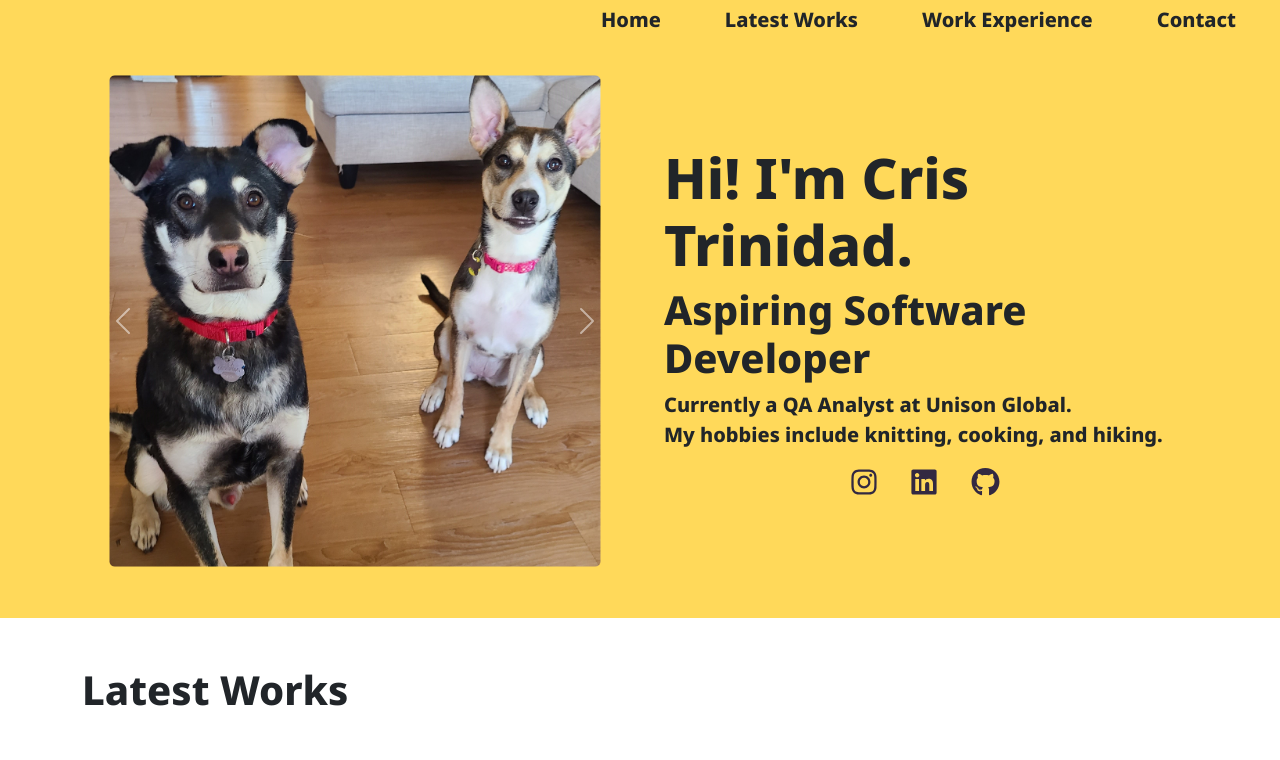
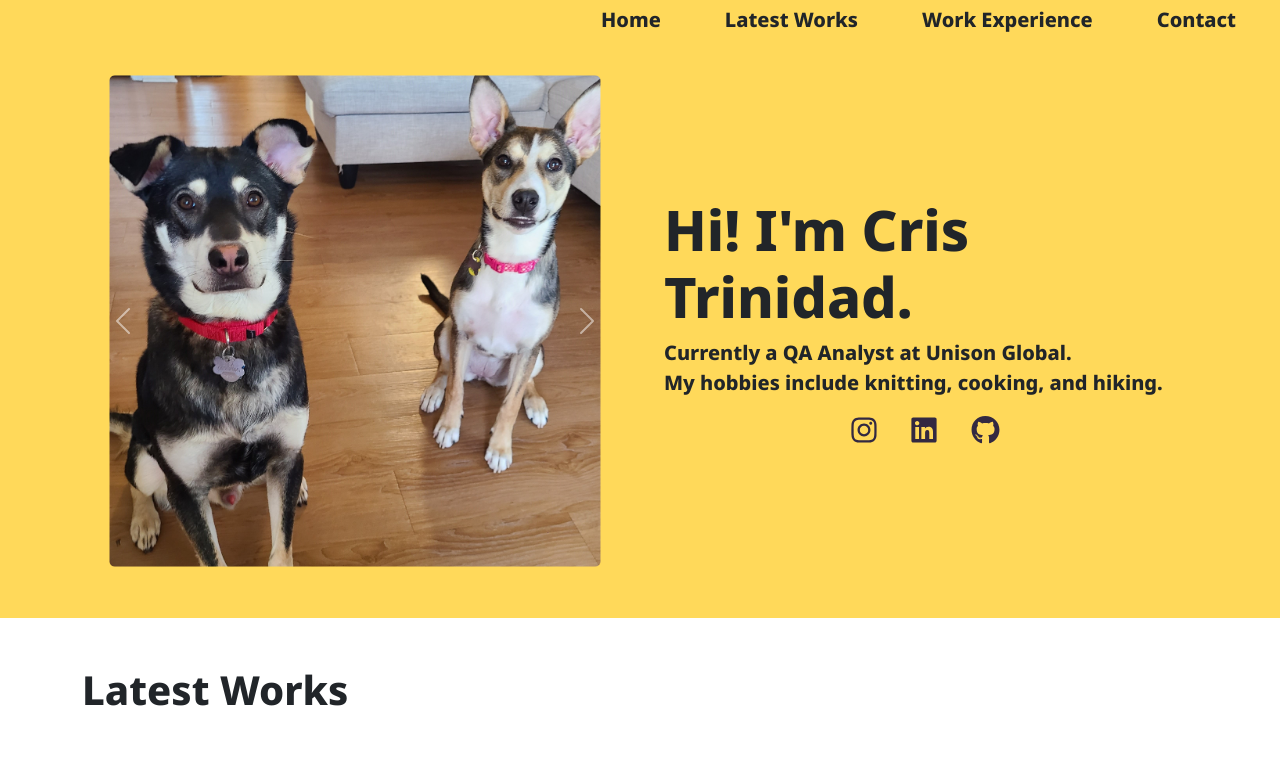
Before and after one commit to cristrinidad/cristrinidadwebsite, a React (Vite) app: page / in a window 1280 px wide. Shown: the top 760 px of the page. Built offline with nearby package versions, Linux system fonts and the light colour scheme.

Commit message:
-Changed welcome page

```diff
--- a/src/components/Hello.tsx
+++ b/src/components/Hello.tsx
@@ -5,7 +5,6 @@ function Hello() {
     <>
       <div className="container right-welcome-container">
         <h4 className="display-4">Hi! I'm Cris Trinidad.</h4>
-        <h6 className="display-6">Aspiring Software Developer</h6>
         <p className="lead">
           Currently a QA Analyst at Unison Global. <br /> My hobbies include
           knitting, cooking, and hiking.
```
